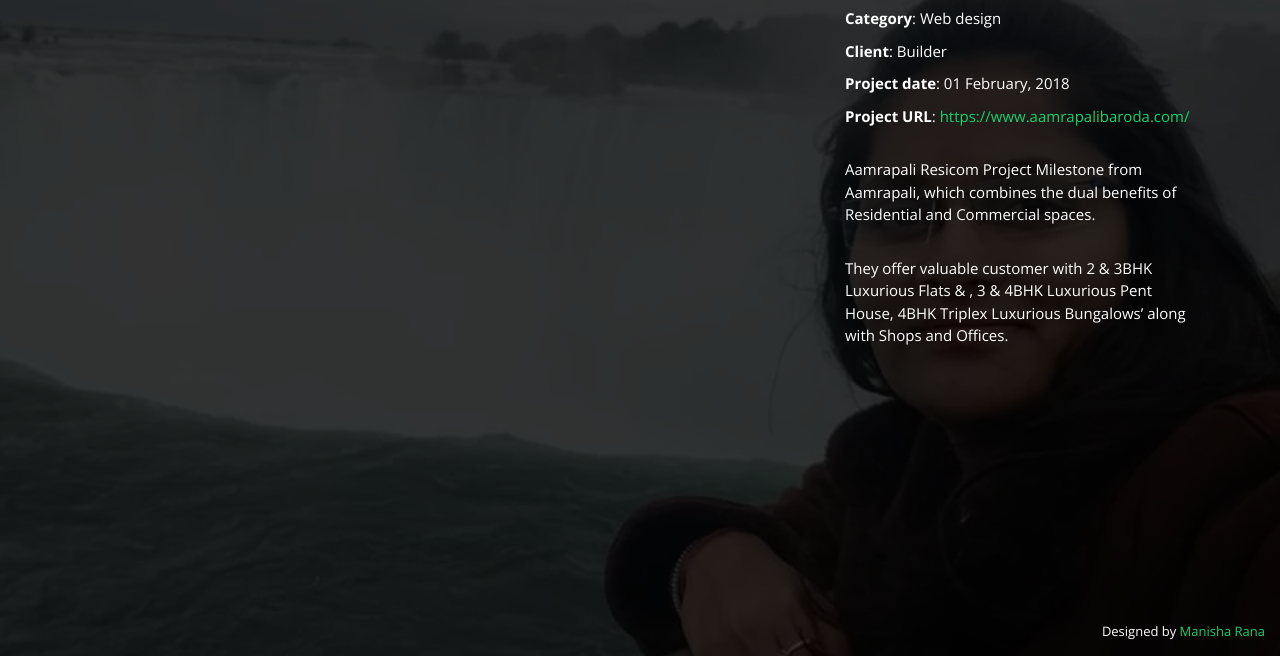
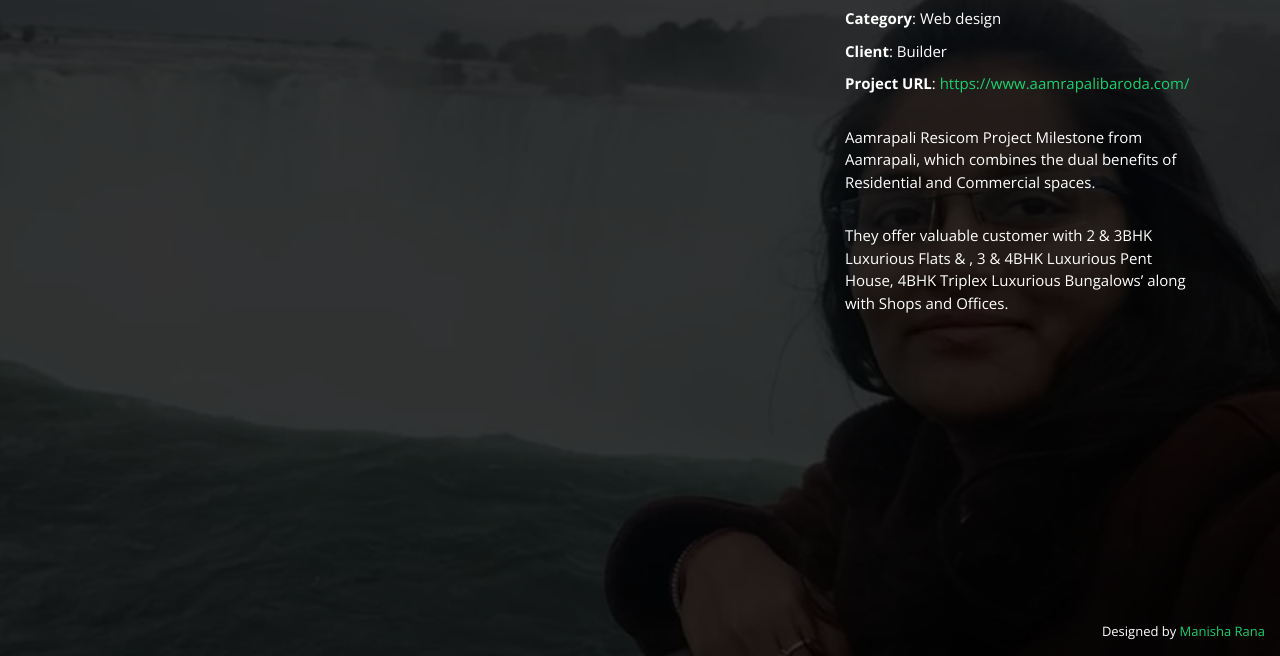
Before and after one commit to Manisharana1990/ranamanisha.gitbub.io, a plain HTML site: page aamrapali.html in a window 1280 px wide. Shown: the part 144-800 px from the top of the page. Drawn offline with nearby package versions, Linux system fonts and the light colour scheme.

Commit message:
aamrapali.html

```diff
--- a/aamrapali.html
+++ b/aamrapali.html
@@ -51,7 +51,7 @@
             <ul>
               <li><strong>Category</strong>: Web design</li>
               <li><strong>Client</strong>: Builder</li>
-              <li><strong>Project date</strong>: 01 February, 2018</li>
+<!--               <li><strong>Project date</strong>: 01 February, 2018</li> -->
               <li><strong>Project URL</strong>: <a target="_blank" href="https://www.aamrapalibaroda.com/">https://www.aamrapalibaroda.com/</a></li>
             </ul>
 
```
